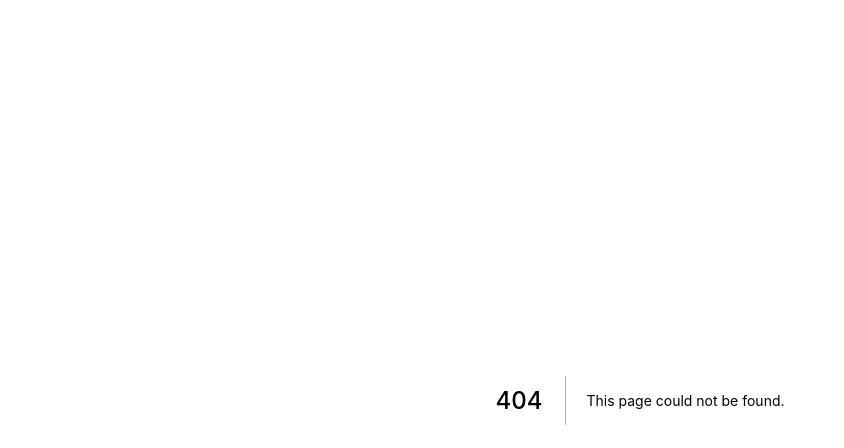
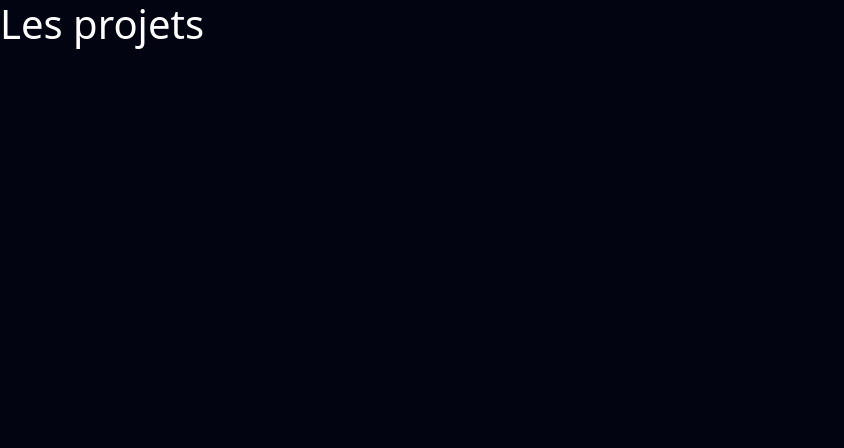
Before and after one commit to TomDep/ca-peut-toujours-servir, a Next.js app: page /projets in a window 1280 px wide. Before the commit this address had no page. Shown: the top 448 px of the page, without its empty margins (0-844 px from the left). Built offline with nearby package versions, Linux system fonts and the light colour scheme.

Commit message:
Adding pages

```diff
--- /dev/null
+++ b/pages/compagnie.js
@@ -0,0 +1,3 @@
+export default function Compagnie() {
+    return (<h1>La compagnie</h1>)
+}
--- /dev/null
+++ b/pages/projets.js
@@ -0,0 +1,5 @@
+export default function Projets() {
+    return (
+        <h1>Les projets</h1>
+    );
+}
```
